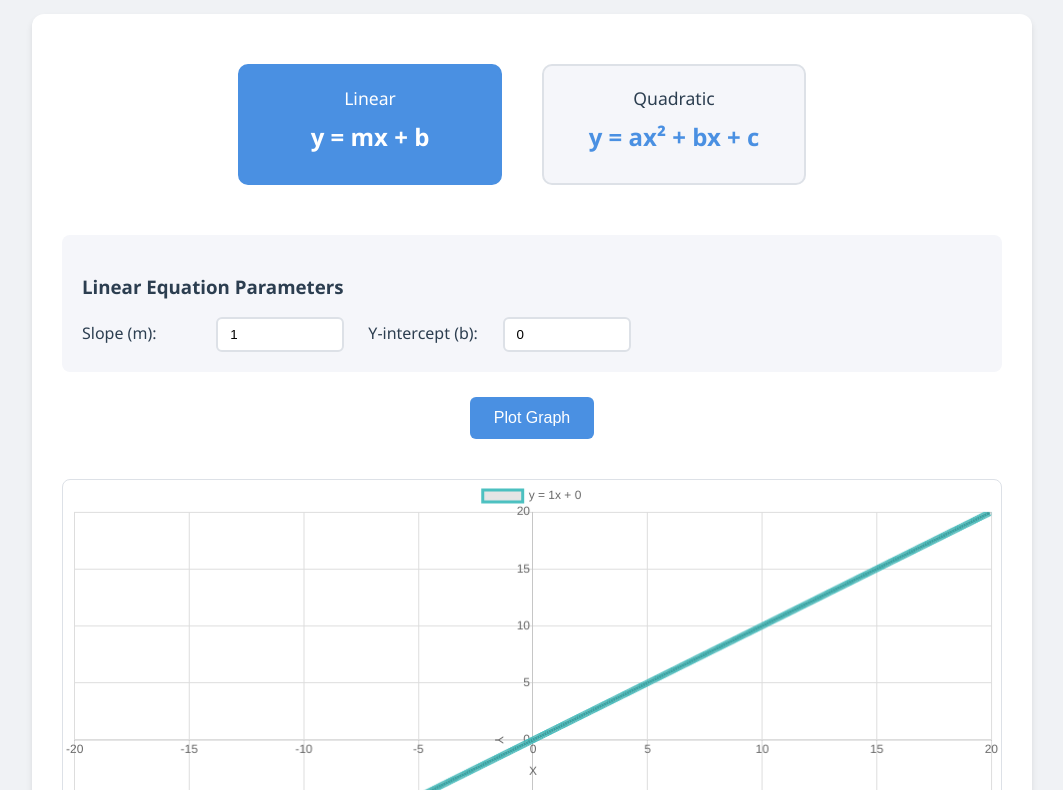
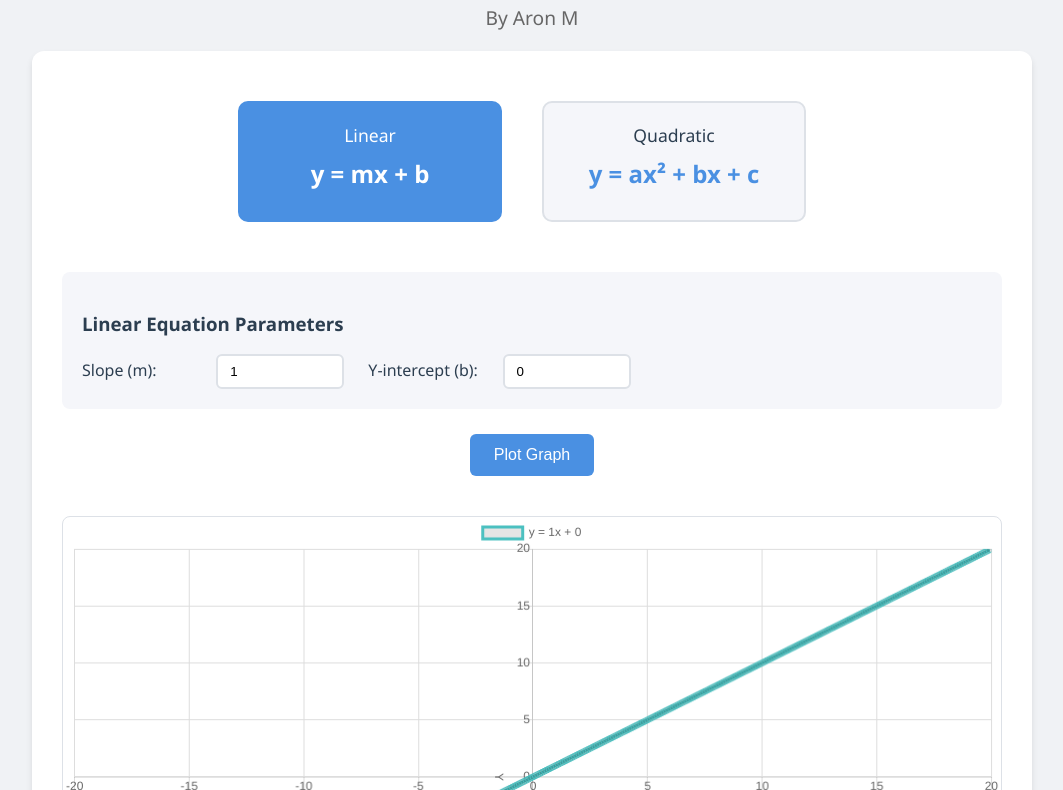
Before and after one commit to AronMoss/graph, a plain HTML site: page index.html in a window 1280 px wide. Shown: the part 138-928 px from the top of the page, without its empty margins (108-1171 px from the left). Drawn offline with nearby package versions, Linux system fonts and the light colour scheme.

Commit message:
Add files via upload

```diff
--- a/index.html
+++ b/index.html
@@ -1,13 +1,17 @@
 <!DOCTYPE html>
 <html>
+<!-- Header section with Chart.js library and stylesheet -->
 <head>
     <title>Graph Plotter</title>
     <script src="https://cdn.jsdelivr.net/npm/chart.js"></script>
     <link rel="stylesheet" href="styles.css">
 </head>
 <body>
+    <!-- Main title and author information -->
     <h1>Interactive Graph Plotter</h1>
+    <h2 class="author">By Aron M</h2>
     <div class="container">
+        <!-- Equation type selector with radio buttons -->
         <div class="equation-select">
             <input type="radio" id="linear" name="equationType" value="linear" checked onclick="toggleInputs()">
             <label class="radio-label" for="linear">
@@ -22,6 +26,7 @@
             </label>
         </div>
 
+        <!-- Linear equation parameter inputs -->
         <div id="linearInputs" class="input-container">
             <h3>Linear Equation Parameters</h3>
             <label>Slope (m):</label>
@@ -30,6 +35,7 @@
             <input type="number" id="intercept" value="0" step="0.1">
         </div>
 
+        <!-- Quadratic equation parameter inputs -->
         <div id="quadraticInputs" class="input-container">
             <h3>Quadratic Equation Parameters</h3>
             <label>a:</label>
--- a/styles.css
+++ b/styles.css
@@ -168,3 +168,12 @@ canvas#graphCanvas {
     position: relative;
     margin: 20px 0;
 }
+
+.author {
+    text-align: center;
+    color: #666;
+    margin-top: -10px;
+    margin-bottom: 20px;
+    font-size: 1.2em;
+    font-weight: normal;
+}
```
